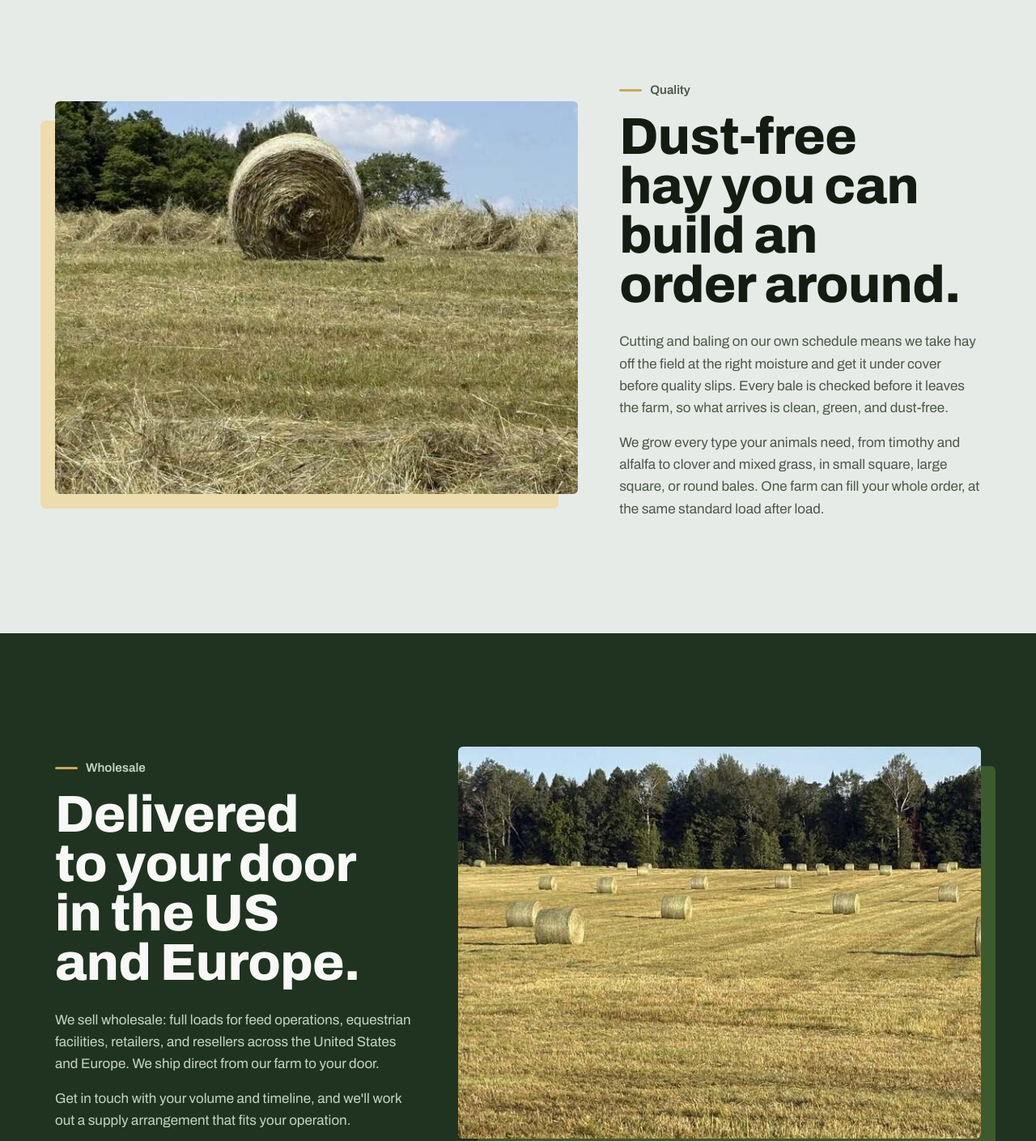
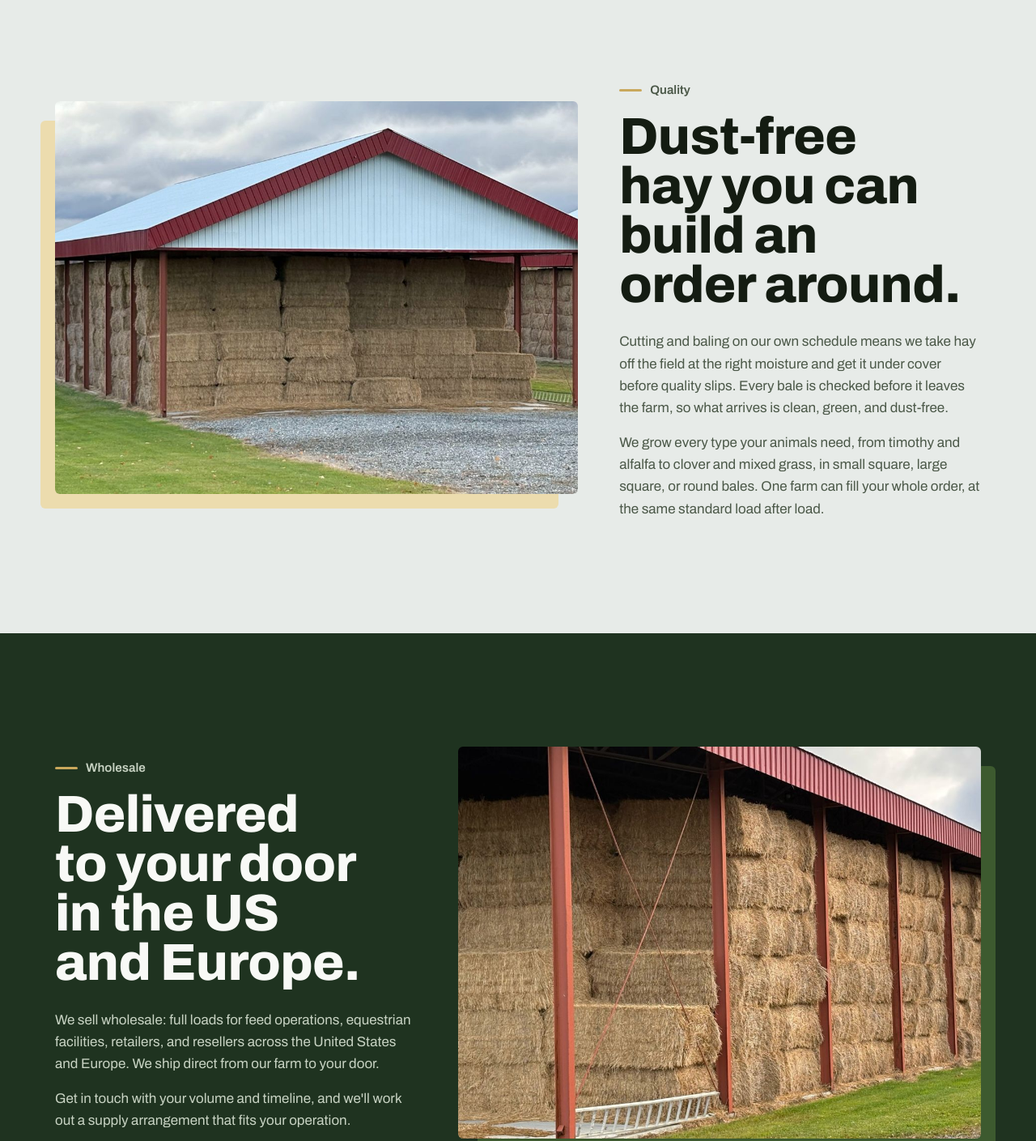
Before and after one commit to sapinee122/plantationsaurora, a plain HTML site: page index.html in a window 1280 px wide. Shown: the part 1480-2889 px from the top of the page at 81% size. Drawn offline with Linux system fonts and the light colour scheme.

Commit message:
Use new barn photos in Quality and Wholesale sections
Co-Authored-By: Claude Opus 5.5 <noreply@anthropic.com>
Claude-Session: https://claude.ai/code/session_014ttVikFJZW47djsB6PcSU6

```diff
--- a/index.html
+++ b/index.html
@@ -659,7 +659,7 @@
         <p>We grow every type your animals need, from timothy and alfalfa to clover and mixed grass, in small square, large square, or round bales. One farm can fill your whole order, at the same standard load after load.</p>
       </div>
       <div class="feature-media">
-        <img src="quality.jpg" alt="Round hay bales freshly baled in a Plantations Aurora field" width="900" height="506" loading="lazy" decoding="async">
+        <img src="barn.jpg" alt="Large square hay bales stacked under the roof of a Plantations Aurora hay barn" width="1400" height="788" loading="lazy" decoding="async">
       </div>
     </div>
   </section>
@@ -673,7 +673,7 @@
         <p>Get in touch with your volume and timeline, and we'll work out a supply arrangement that fits your operation.</p>
       </div>
       <div class="feature-media">
-        <img src="wholesale.jpg" alt="Hay bales staged and loaded on a trailer, ready for wholesale delivery" width="900" height="506" loading="lazy" decoding="async">
+        <img src="hay-stock.jpg" alt="Rows of large square hay bales stacked high in a Plantations Aurora barn, ready for wholesale orders" width="1400" height="788" loading="lazy" decoding="async">
       </div>
     </div>
   </section>
```
Also changed, not shown: barn.jpg (added), hay-stock.jpg (added).
